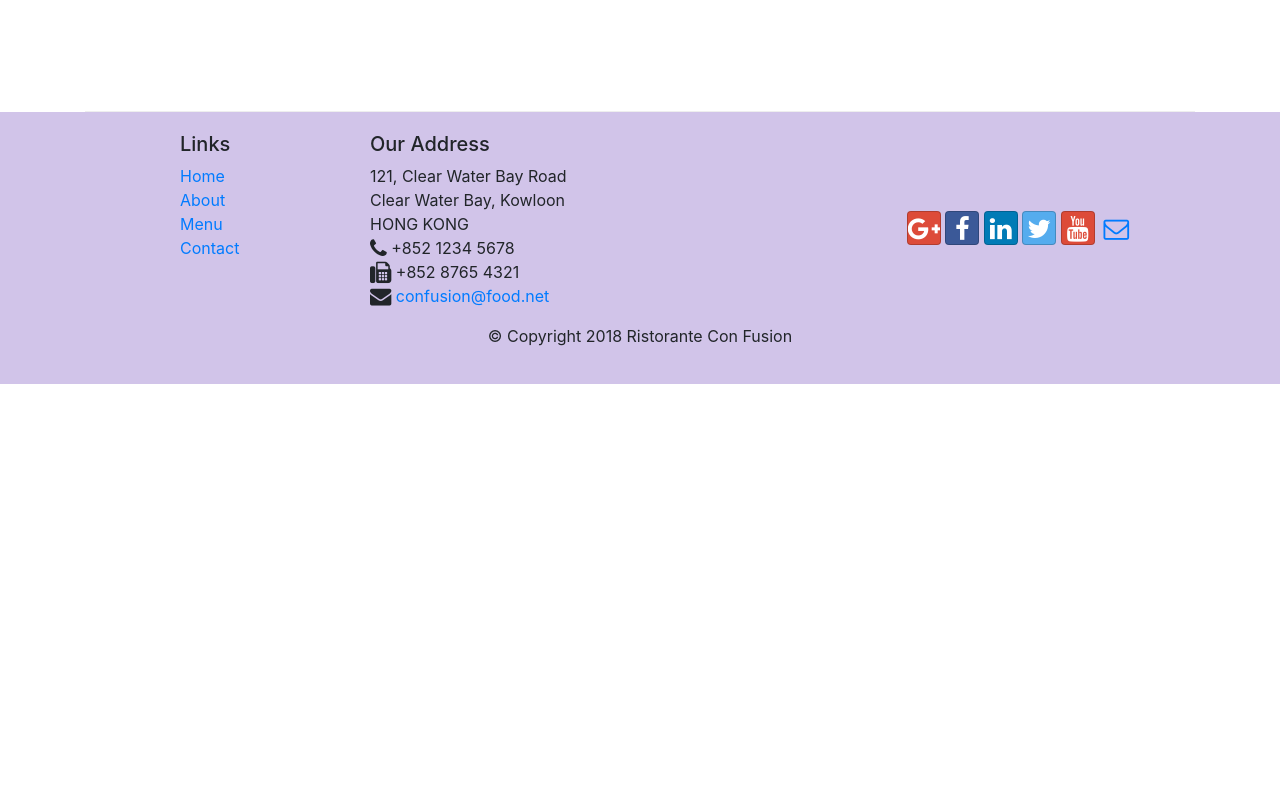
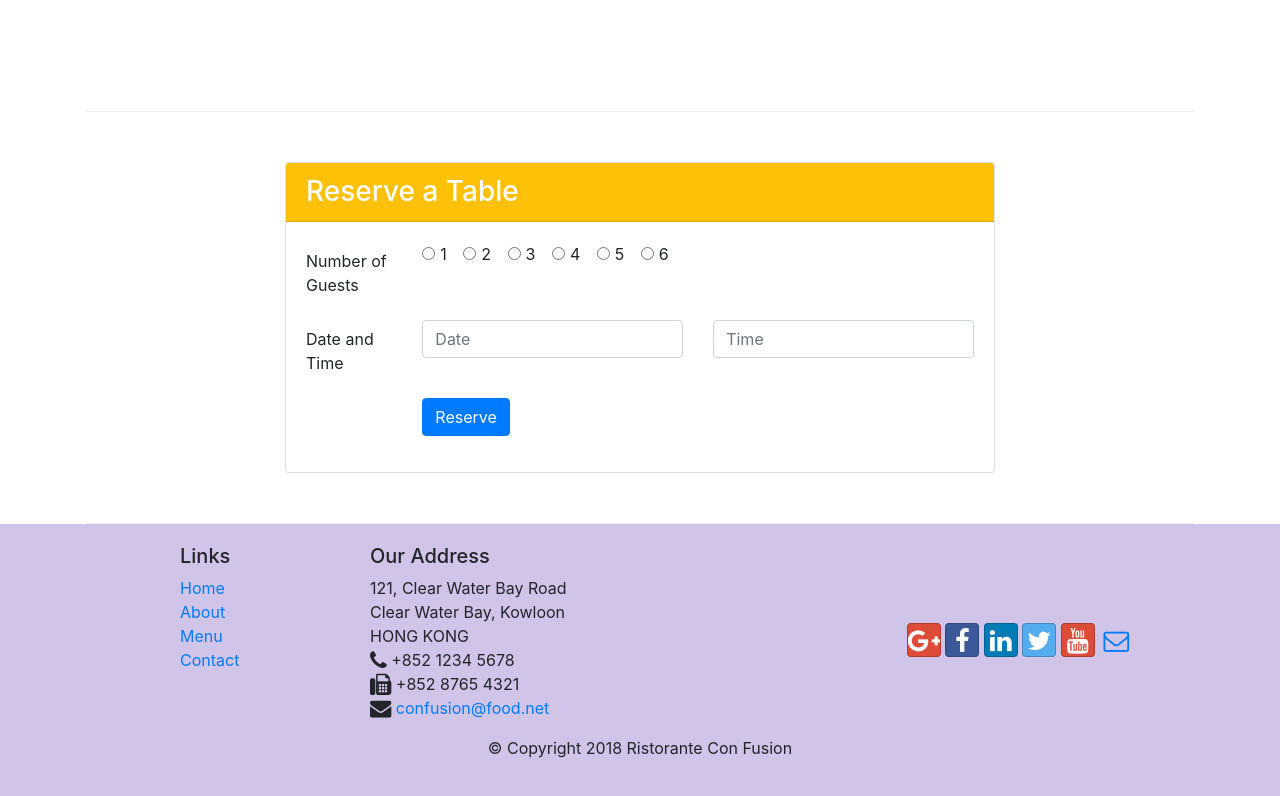
Before and after one commit to AhhEagle/conFusion, a website: page index.html in a window 1280 px wide. Shown: the part 1422-2218 px from the top of the page. Before the commit the page ends 1806 px from the top, so only its background shows below. Drawn offline with nearby package versions, Linux system fonts and the light colour scheme.

Commit message:
Changes were made to include a reserve table form, a hot pill and a reserve button

```diff
--- a/css/style.css
+++ b/css/style.css
@@ -34,3 +34,7 @@ body{
 .navbar-dark{
 	background-color: #512DA8;
 }
+
+#reservetable > a:link{
+	color: white;
+}
--- a/index.html
+++ b/index.html
@@ -43,8 +43,15 @@
                     <h1>Ristorante con Fusion</h1>
                     <p>We take inspiration from the World's best cuisines, and create a unique fusion experience. Our lipsmacking creations will tickle your culinary senses!</p>
                 </div>
-                <div class="col-12 col-sm align-self-center">
+                <div class="col-12 col-sm-3 align-self-center">
                     <img src="img/logo.png" class="img-fluid">
+            </div>
+
+                <div class="col-sm-3 align-self-center">
+                     <button type="button" class="btn btn-warning btn-block"><a href="#reserve">
+                            Reserve Table
+                                </a>
+                        </button>
             </div>
         </div>
     </header>
@@ -73,8 +80,13 @@
                 <h3>This Month's Promotions</h3>
             </div>
             <div class="col col-sm col-md">
-                <h2>Weekend Grand Buffet</h2>
+                <div class="media">
+                   <img class="d-flex mr-3 img-thumbnail align-self-center order-sm-last" alt="Weekend" src="img/buffet.png">
+                   <div class="media-body">
+                <h2 class="mt-0">Weekend Grand Buffet <span class="badge badge-danger">New</span> </h2>
                 <p>Featuring mouthwatering combinations with a choice of five different salads, six enticing appetizers, six main entrees and five choicest desserts. Free flowing bubbly and soft drinks. All for just $19.99 per person </p>
+                </div>
+            </div>
             </div>
         </div>
 
@@ -93,6 +105,67 @@
                     </div>
                 </div>
 
+            </div>
+        </div>
+        <div class="row row-content" id="reserve">
+            <div class="col-sm-8 offset-2">
+                <div class="card">
+                    <h3 class="card-header bg-warning text-white">Reserve a Table</h3>
+                    <div class="card-body">
+                    <form >
+                        <div  class="form-group row">
+                            <label for="numberOfGuest" class="col-12 col-sm-2 col-form-label">Number of Guests</label>
+                            <div class="col-12 col-sm-10">
+                                 <div class="form-check form-check-inline">
+                                     <input class="form-check-input" type="radio" name="inlineRadioOptions" id="inlineRadio1" value="option1">
+                                         <label class="form-check-label" for="inlineRadio1">1</label>
+                                    </div>
+                                     <div class="form-check form-check-inline">
+                                     <input class="form-check-input" type="radio" name="inlineRadioOptions" id="inlineRadio2" value="option2">
+                                         <label class="form-check-label" for="inlineRadio2">2</label>
+                                    </div>
+                                     <div class="form-check form-check-inline">
+                                     <input class="form-check-input" type="radio" name="inlineRadioOptions" id="inlineRadio3" value="option3">
+                                         <label class="form-check-label" for="inlineRadio3">3</label>
+                                    </div>
+                                     <div class="form-check form-check-inline">
+                                     <input class="form-check-input" type="radio" name="inlineRadioOptions" id="inlineRadio4" value="option4">
+                                         <label class="form-check-label" for="inlineRadio4">4</label>
+                                    </div>
+                                     <div class="form-check form-check-inline">
+                                     <input class="form-check-input" type="radio" name="inlineRadioOptions" id="inlineRadio5" value="option5">
+                                         <label class="form-check-label" for="inlineRadio1">5</label>
+                                    </div>
+                                     <div class="form-check form-check-inline">
+                                     <input class="form-check-input" type="radio" name="inlineRadioOptions" id="inlineRadio6" value="option6">
+                                         <label class="form-check-label" for="inlineRadio6">6</label>
+                                    </div>
+                            </div>
+
+                       </div>
+                       <div  class="form-group row">
+                          <label for="dateTime" class=" col-12 col-sm-2 col-form-label">
+                            Date and Time
+                        </label>
+                        <div class="col-12 col-md-5">
+                            <input type="text" class="form-control" id="date" name="date" placeholder="Date">
+                        </div>
+                        <div class="col-12 col-md-5">
+                            <input type="text" class="form-control" id="time" name="time" placeholder="Time">
+                        </div>
+
+                        </div>
+                         <div class="form-group row">
+                        <div class="offset-md-2 col-md-10">
+                            <button type="submit" class="btn btn-primary">
+                                Reserve
+                            </button>
+                        </div>
+
+                    </div>
+                   </form>
+                    </div>
+                </div>
             </div>
         </div>
     </div>
```
